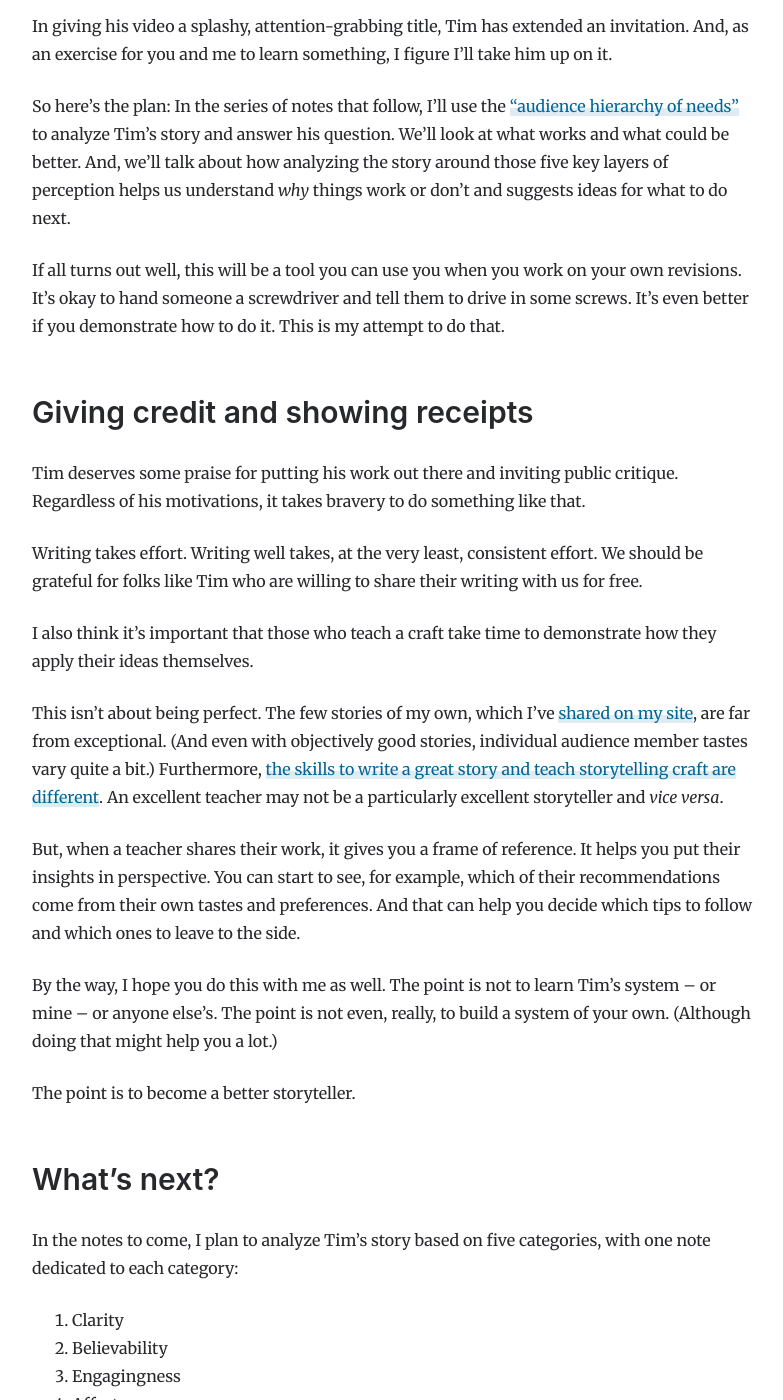
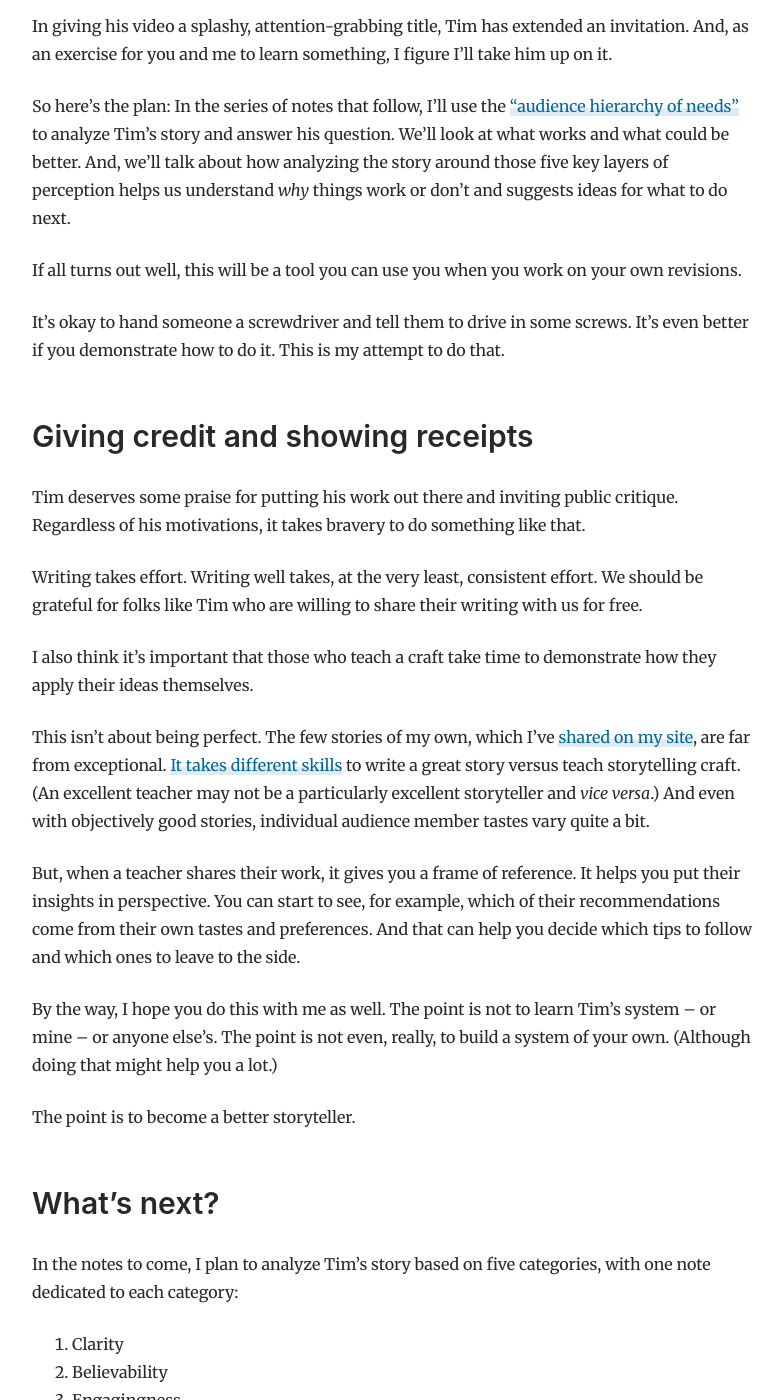
Before and after one commit to natelistrom/natelistrom.github.io, a Jekyll site: the page built from _posts/2026-05-05-no-doubt-intro.md, in a window 1280 px wide and 1400 px high, scrolled down 799 px. Shown: the whole window, without its empty margins (248-1031 px from the left). Built offline with Jekyll 4.4.1, drawn with Linux system fonts in a browser that asks for light colours.

Commit message:
Minor revisions to no doubt intro

```diff
--- a/_posts/2026-05-05-no-doubt-intro.md
+++ b/_posts/2026-05-05-no-doubt-intro.md
@@ -18,7 +18,9 @@ In giving his video a splashy, attention-grabbing title, Tim has extended an inv
 
 So here's the plan: In the series of notes that follow, I'll use the ["audience hierarchy of needs"]({% post_url 2024-10-01-five-bucket-theory %}) to analyze Tim's story and answer his question. We'll look at what works and what could be better. And, we'll talk about how analyzing the story around those five key layers of perception helps us understand _why_ things work or don't and suggests ideas for what to do next.
 
-If all turns out well, this will be a tool you can use you when you work on your own revisions. It's okay to hand someone a screwdriver and tell them to drive in some screws. It's even better if you demonstrate how to do it. This is my attempt to do that.
+If all turns out well, this will be a tool you can use you when you work on your own revisions.
+
+It's okay to hand someone a screwdriver and tell them to drive in some screws. It's even better if you demonstrate how to do it. This is my attempt to do that.
 
 ## Giving credit and showing receipts
 
@@ -28,7 +30,7 @@ Writing takes effort. Writing well takes, at the very least, consistent effort.
 
 I also think it’s important that those who teach a craft take time to demonstrate how they apply their ideas themselves.
 
-This isn’t about being perfect. The few stories of my own, which I've [shared on my site]({% link stories.md %}), are far from exceptional. (And even with objectively good stories, individual audience member tastes vary quite a bit.) Furthermore, [the skills to write a great story and teach storytelling craft are different]({% post_url 2024-08-06-analysis-synthesis %}). An excellent teacher may not be a particularly excellent storyteller and _vice versa_.
+This isn’t about being perfect. The few stories of my own, which I've [shared on my site]({% link stories.md %}), are far from exceptional. [It takes different skills]({% post_url 2024-08-06-analysis-synthesis %}) to write a great story versus teach storytelling craft. (An excellent teacher may not be a particularly excellent storyteller and _vice versa_.) And even with objectively good stories, individual audience member tastes vary quite a bit.
 
 But, when a teacher shares their work, it gives you a frame of reference. It helps you put their insights in perspective. You can start to see, for example, which of their recommendations come from their own tastes and preferences. And that can help you decide which tips to follow and which ones to leave to the side.
 
```
